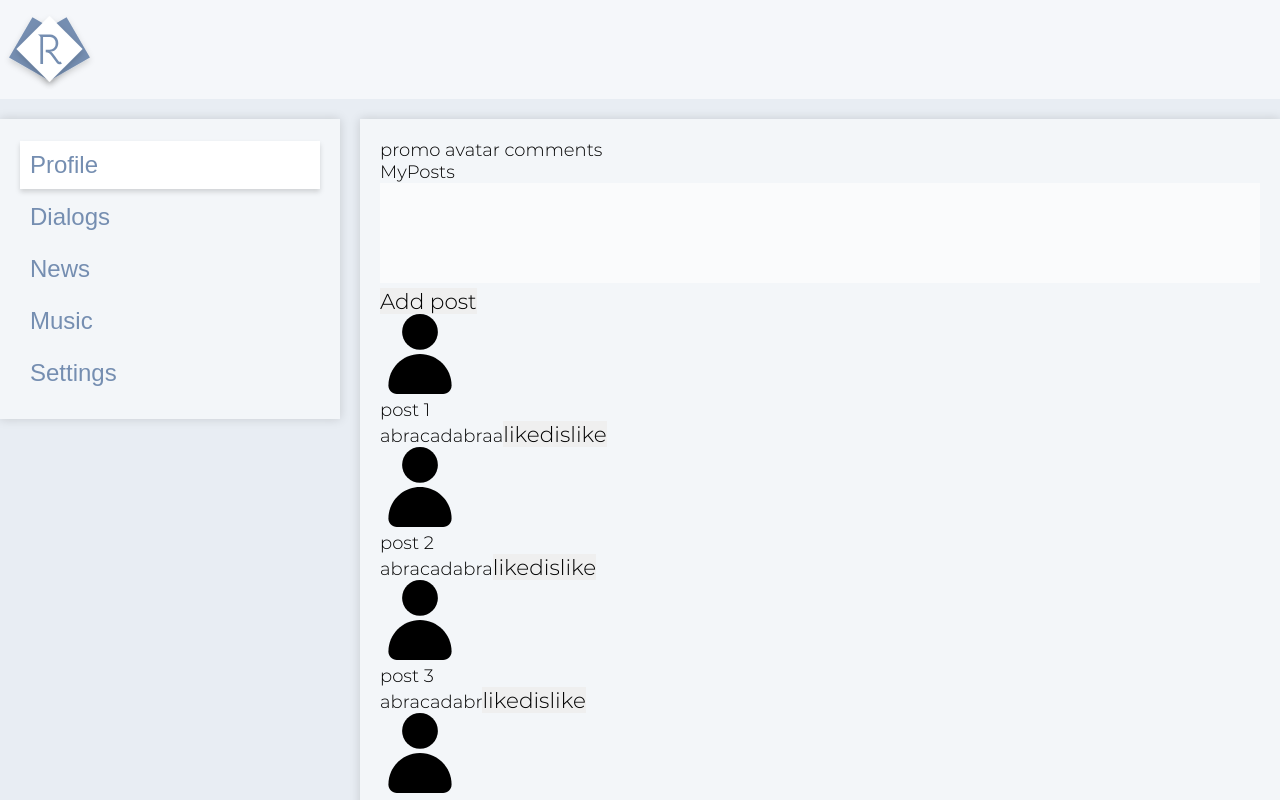
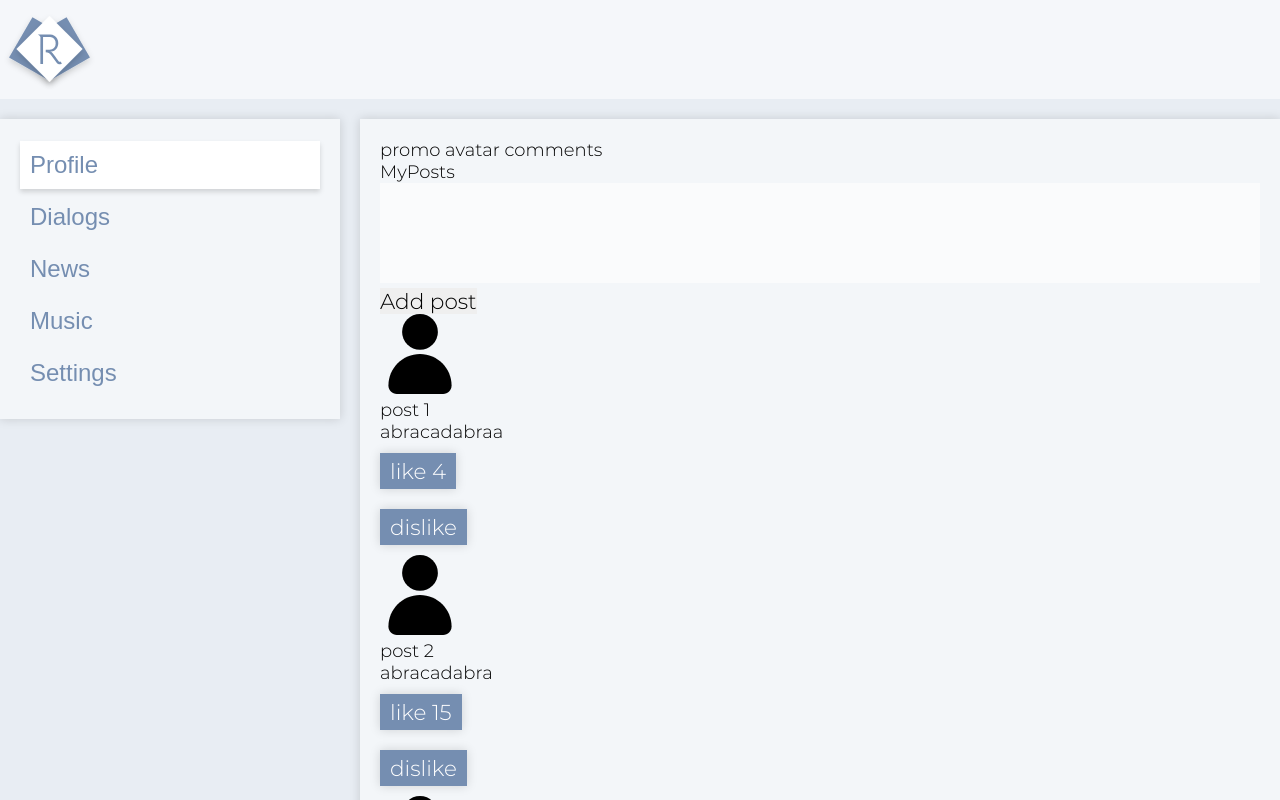
Before and after one commit to Vakhant/react-2.0, a React (Create React App) app: page /profile in a window 1280 px wide. Shown: the top 800 px of the page. Built offline with nearby package versions, Linux system fonts and the light colour scheme; a web font is replaced by a local one.

Commit message:
dispatch + actions

```diff
--- a/src/App.jsx
+++ b/src/App.jsx
@@ -13,7 +13,7 @@ const App = (props) => {
         <main>
           <div className="wrap">
             <Aside/>
-            <Content state={props.state} addPost={props.addPost} updateNewPostText={props.updateNewPostText}/>
+            <Content state={props.state} dispatch={props.dispatch}/>
           </div>
         </main>
 
--- a/src/components/Content/Content.jsx
+++ b/src/components/Content/Content.jsx
@@ -7,7 +7,7 @@ const Content = (props) => {
   return (
       <div className={css.content}>
         <Route path="/dialogs" render={() => <Dialogs state={props.state.dialogsPage}/>}/>
-        <Route path="/profile" render={() => <Profile state={props.state.profilePage} addPost={props.addPost}  updateNewPostText={props.updateNewPostText}/>}/>
+        <Route path="/profile" render={() => <Profile state={props.state.profilePage} dispatch={props.dispatch}/>}/>
       </div>
   );
 }
--- a/src/components/Content/Profile/MyPosts/MyPosts.jsx
+++ b/src/components/Content/Profile/MyPosts/MyPosts.jsx
@@ -5,15 +5,16 @@ import Post from './Post/Post';
 
 const MyPosts = (props) => {
   console.log(props.state);
-  let postsDataMap = props.state.posts.map(post => <Post name={post.likeCounts} message={post.message} to={post.message} id={post.id}/>)
+  let postsDataMap = props.state.posts.map(post => <Post likeCounts={post.likeCounts} message={post.message} to={post.message} id={post.id}/>)
   let newPostElement = React.createRef();
   let addPost = () => {
     let text = newPostElement.current.value;
-    props.addPost(text);
+    props.dispatch({type: 'ADD-POST'});
   }
   let onPostChange = () => {
     let text = newPostElement.current.value;
-    props.updateNewPostText(text);
+    let action = {type: 'UPDATE-NEW-POST-TEXT', newText: text};
+    props.dispatch(action);
   }
 
   // let onPostChange = () =>{
--- a/src/components/Content/Profile/MyPosts/Post/Post.jsx
+++ b/src/components/Content/Profile/MyPosts/Post/Post.jsx
@@ -1,14 +1,18 @@
 import logo from '../../../../../src/img/avatar.svg';
+import css from './Post.module.css';
 
 const Post = (props) => {
   return (
-        <div>
+        <div className={css.post}>
             <div className="avatar">
                 <img width="80" height="80" src={logo} alt="" />
             </div>
-            post {props.id} <br />
-            {props.message}
-            <button>like {props.likeCounts}</button><button>dislike</button>
+            <div>post {props.id}</div>
+            <div>{props.message}</div>
+            <div><button>like {props.likeCounts}</button></div>
+            <div><button>dislike</button></div>
+
+
         </div>
   );
 }
--- a/src/components/Content/Profile/MyPosts/Post/Post.module.css
+++ b/src/components/Content/Profile/MyPosts/Post/Post.module.css
@@ -0,0 +1,11 @@
+.post{
+    display: flex;
+    flex-direction: column;
+}
+.post button{
+    background-color: #758EB1;
+    color: #fff;
+    padding: 5px 10px;
+    margin: 10px 0;
+    box-shadow: 0 0 10px rgb(0 0 0 / 15%);
+}
--- a/src/components/Content/Profile/Profile.jsx
+++ b/src/components/Content/Profile/Profile.jsx
@@ -8,7 +8,7 @@ const Profile = (props) => {
       promo
       avatar
       comments
-      <MyPosts state={props.state} addPost={props.addPost}   updateNewPostText={props.updateNewPostText}/>
+      <MyPosts state={props.state} dispatch={props.dispatch}/>
     </>
   );
 }
--- a/src/index.js
+++ b/src/index.js
@@ -8,7 +8,7 @@ import { BrowserRouter } from 'react-router-dom';;
 
 let rerenderEntierTree = (state) => {ReactDOM.render(
     <BrowserRouter>
-        <App state={state}  addPost={store.addPost.bind(store)} updateNewPostText={store.updateNewPostText.bind(store)}/>
+        <App state={state}  dispatch={store.dispatch.bind(store)}/>
     </BrowserRouter>, document.getElementById('root')
     );
 }
--- a/src/redux/state.js
+++ b/src/redux/state.js
@@ -25,24 +25,25 @@ let store = {
         },
         sidebar: {}
     },
+    _callSubscriber(){
+        console.log("State changed");
+    },
     getState(){
         return this._state;
     },
-    _callSubscriber(){
-        console.log("State changed");
+    subscriber(observer){
+      this._callSubscriber = observer; //паттерн - observer
     },
-    addPost(){
-        let newPost = {id:5, likeCounts: 25, message: this._state.profilePage.newPostText};
-        this._state.profilePage.posts.push(newPost);
-        this._state.profilePage.newPostText = "";
-        this._callSubscriber(this._state);
-      },
-      updateNewPostText(newText){
-        this._state.profilePage.newPostText = newText;
-        this._callSubscriber(this._state);
-      },
-      subscriber(observer){
-        this._callSubscriber = observer; //паттерн - observer
+      dispatch(action){
+        if(action.type === 'ADD-POST'){
+            let newPost = {id:5, likeCounts: 25, message: this._state.profilePage.newPostText};
+            this._state.profilePage.posts.push(newPost);
+            this._state.profilePage.newPostText = "";
+            this._callSubscriber(this._state);
+        }else if(action.type === 'UPDATE-NEW-POST-TEXT'){
+            this._state.profilePage.newPostText = action.newText;
+            this._callSubscriber(this._state);
+        }
       }
 }
 
```
